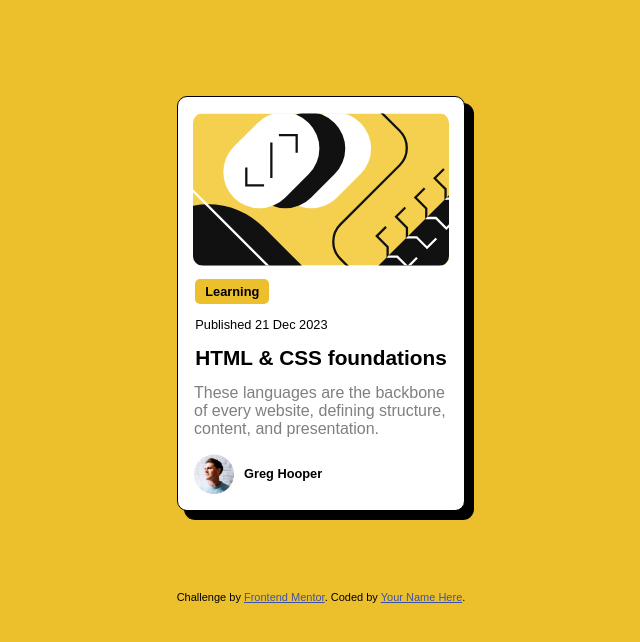
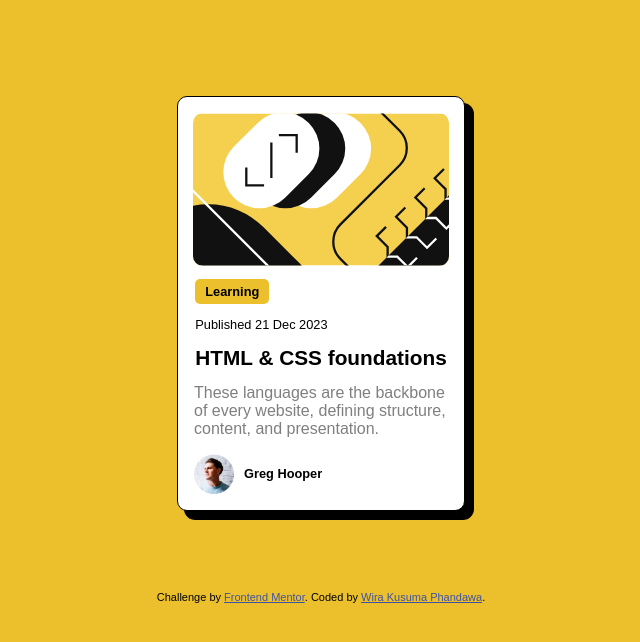
Before and after one commit to Wira-Kusuma/blog-preview-card-main, a plain HTML site: page index.html in a window 1280 px wide. Shown: the whole page, without its empty margins (319-959 px from the left). Drawn offline with Linux system fonts and the light colour scheme.

Commit message:
Update index.html

```diff
--- a/index.html
+++ b/index.html
@@ -37,20 +37,9 @@
   </main>
 
 
-
-
-
-
-
-
-
-
-
-
-
-  <div class="attribution">
+  <footer class="attribution">
     Challenge by <a href="https://www.frontendmentor.io?ref=challenge" target="_blank">Frontend Mentor</a>.
-    Coded by <a href="#">Your Name Here</a>.
-  </div>
+    Coded by <a href="https://github.com/Wira-Kusuma">Wira Kusuma Phandawa</a>.
+  </footer>
 </body>
 </html>
```
